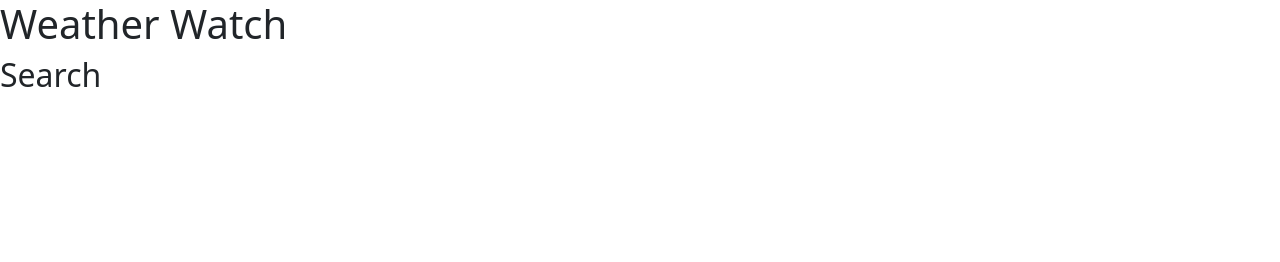
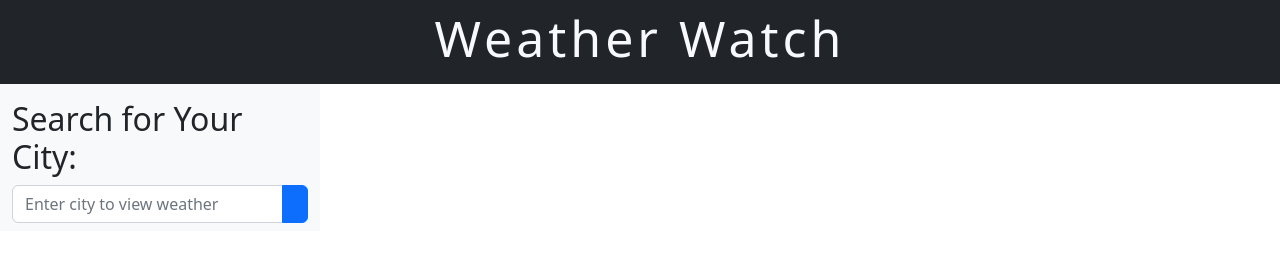
Before and after one commit to Sam-T-G/Weather-Watch, a plain HTML site: page index.html in a window 1280 px wide. Drawn offline with nearby package versions, Linux system fonts and the light colour scheme.

Commit message:
Basic HTML Elements and styling
Added Searchbar and styling header

```diff
--- a/assets/css/style.css
+++ b/assets/css/style.css
@@ -0,0 +1,6 @@
+h1 {
+  font-size: 50px;
+  font-weight: 400;
+  letter-spacing: 4px;
+  color: #f8f8ff;
+}
--- a/assets/js/script.js
+++ b/assets/js/script.js
@@ -0,0 +1,3 @@
+var apiKey = "9b35244b1b7b8578e6c231fd7654c186";
+var today = moment().format("L");
+var searchHistoryList = [];
--- a/index.html
+++ b/index.html
@@ -20,9 +20,31 @@
   </head>
 
   <body>
-    <h1>Weather Watch</h1>
+    <div class="container-fluid">
+        <div class="row navbar navbar-dark bg-dark">
+            <div class="col-12 text-center">
+                <h1>Weather Watch</h1>
+            </div>
+        </div>
 
-    <h2>Search</h2>
+        <div class="row">
+            <div class="col-3 bg-light pb-2 pt-3" id="searchResults">
+                <div class="row">
+                    <div class="col-12">
+                        <h2>Search for Your City:</h2>
+                    </div>
+                </div>
+
+                <div class="row">
+                    <div class="col-12">
+                        <div class="input-group">
+                            <input class="form-control" type="text" id="enterCity"
+                                placeholder="Enter city to view weather"><button type="button" id="searchBtn"
+                                class="btn btn-primary"><i class="fas fa-search"></i></button>
+                        </div>
+                    </div>
+                </div>
+
 
     <!-- JS link -->
     <script src="./assets/js/script.js"></script>
```
